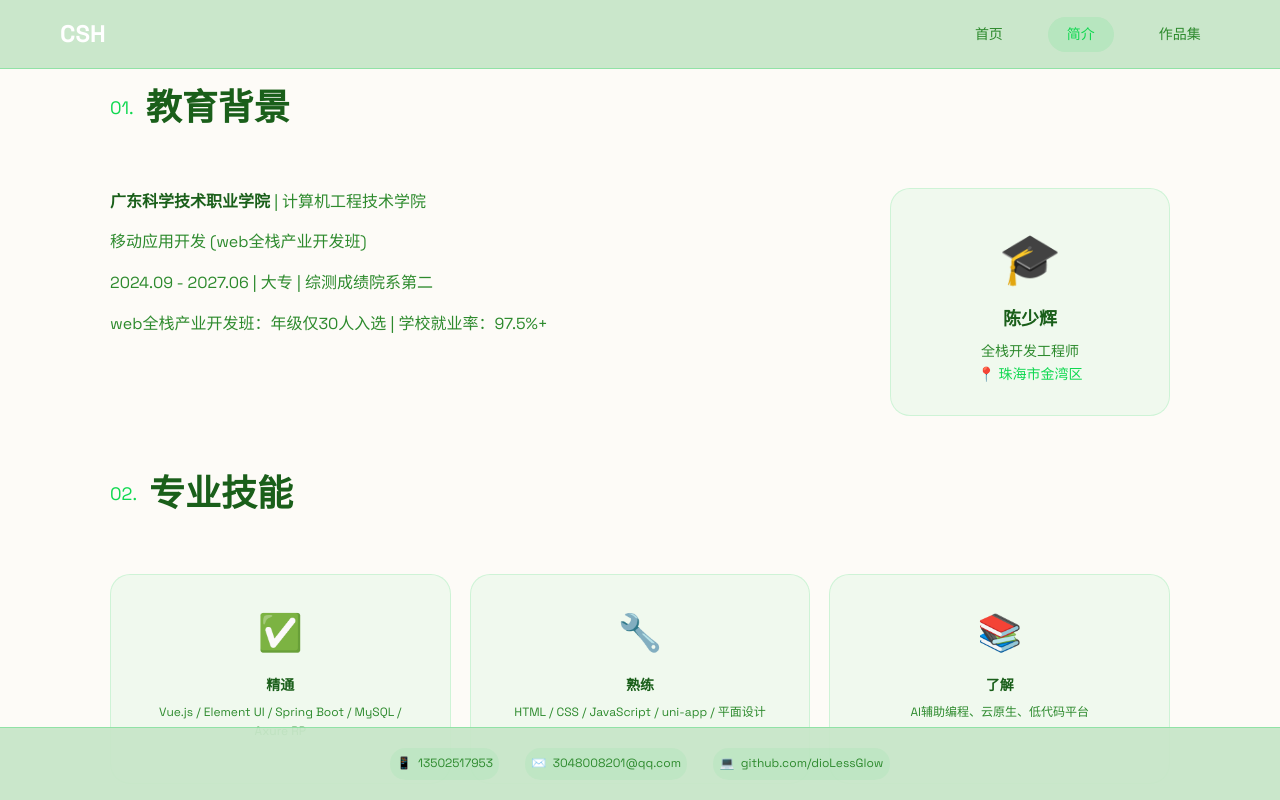
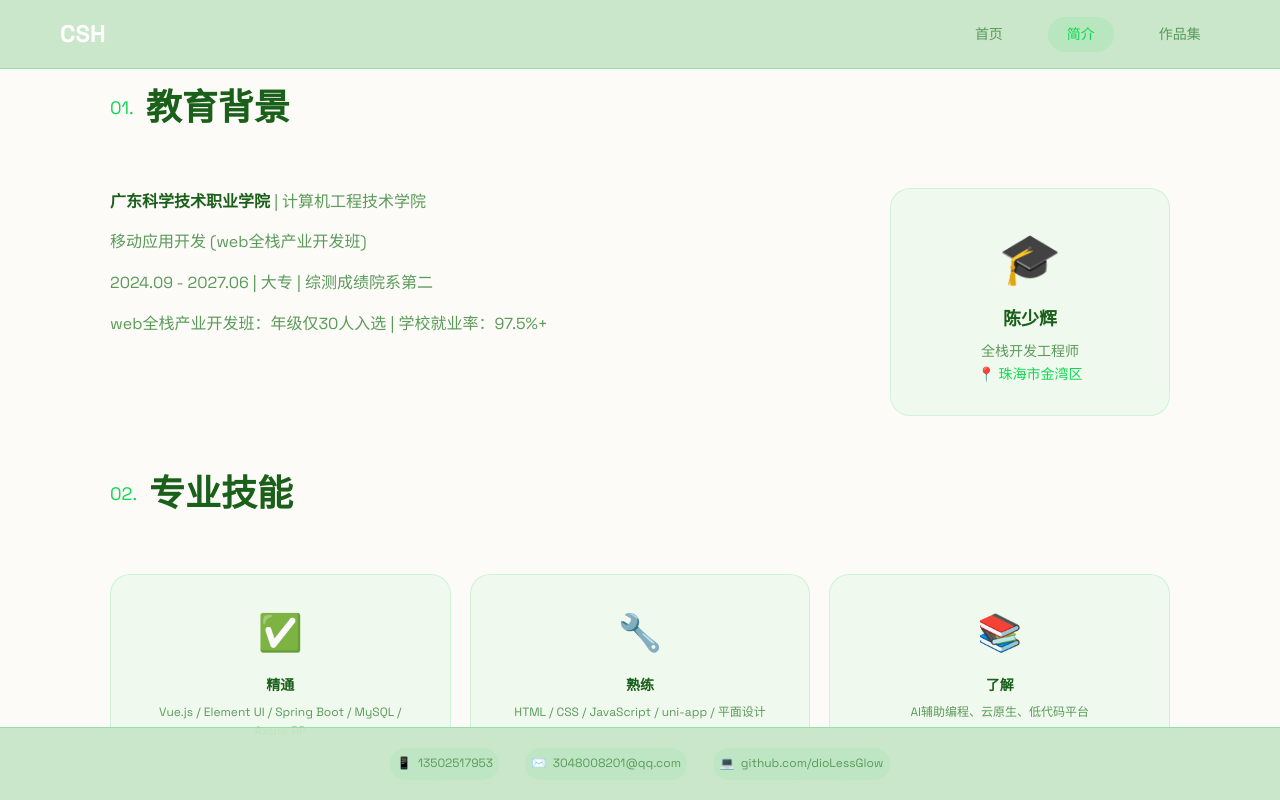
Before and after one commit to dioLessGlow/resume_portfolio, a plain HTML site: page intro.html in a window 1280 px wide. Shown: the top 800 px of the page. Drawn offline with Linux system fonts and the light colour scheme; a web font is replaced by a local one.

Commit message:
fix: update green theme colors

```diff
--- a/css/intro.css
+++ b/css/intro.css
@@ -20,10 +20,10 @@
     --space-2xl: clamp(40px, 6vw, 80px);
 
     /* 颜色 */
-    --color-primary: #0fd850;
-    --color-bg: #e8fbe8;
+    --color-primary: #2d7a2d;
+    --color-bg: #fdfbf7;
     --color-text: #1a5f1a;
-    --color-text-muted: #2d8a2d;
+    --color-text-muted: #5a9a5a;
 
 body {
     font-family: 'Space Grotesk', sans-serif;
--- a/css/works.css
+++ b/css/works.css
@@ -20,10 +20,10 @@
     --space-2xl: clamp(40px, 6vw, 80px);
 
     /* 颜色 */
-    --color-primary: #0fd850;
-    --color-bg: #e8fbe8;
+    --color-primary: #2d7a2d;
+    --color-bg: #fdfbf7;
     --color-text: #1a5f1a;
-    --color-text-muted: #2d8a2d;
+    --color-text-muted: #5a9a5a;
 
 body {
     font-family: 'Space Grotesk', sans-serif;
```
